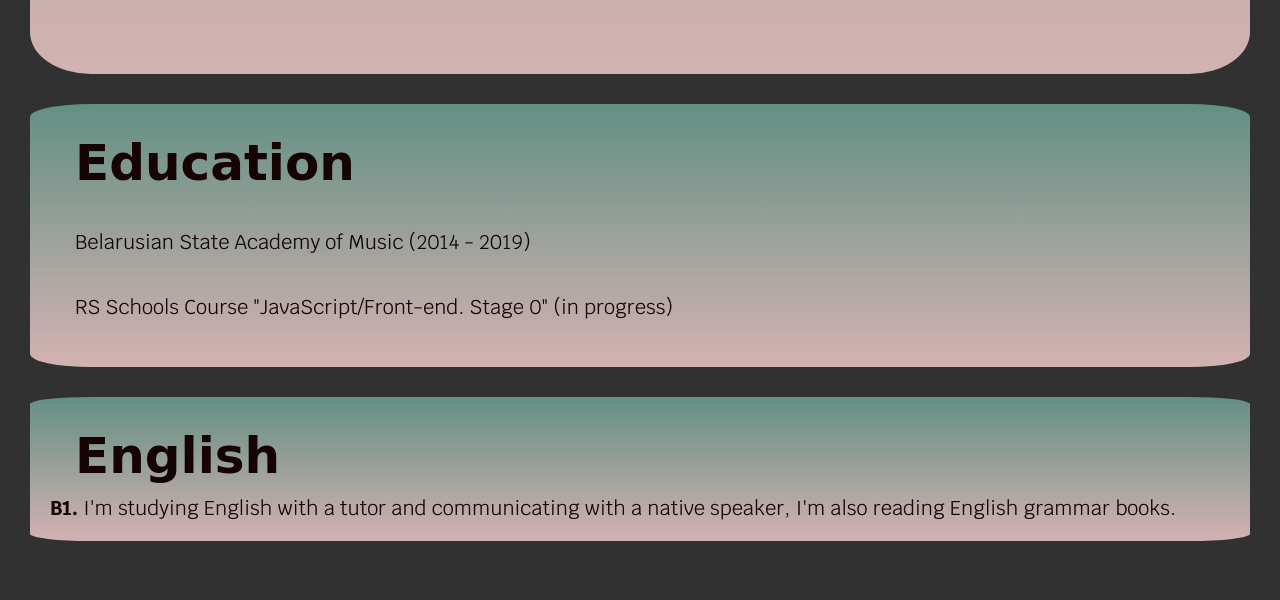
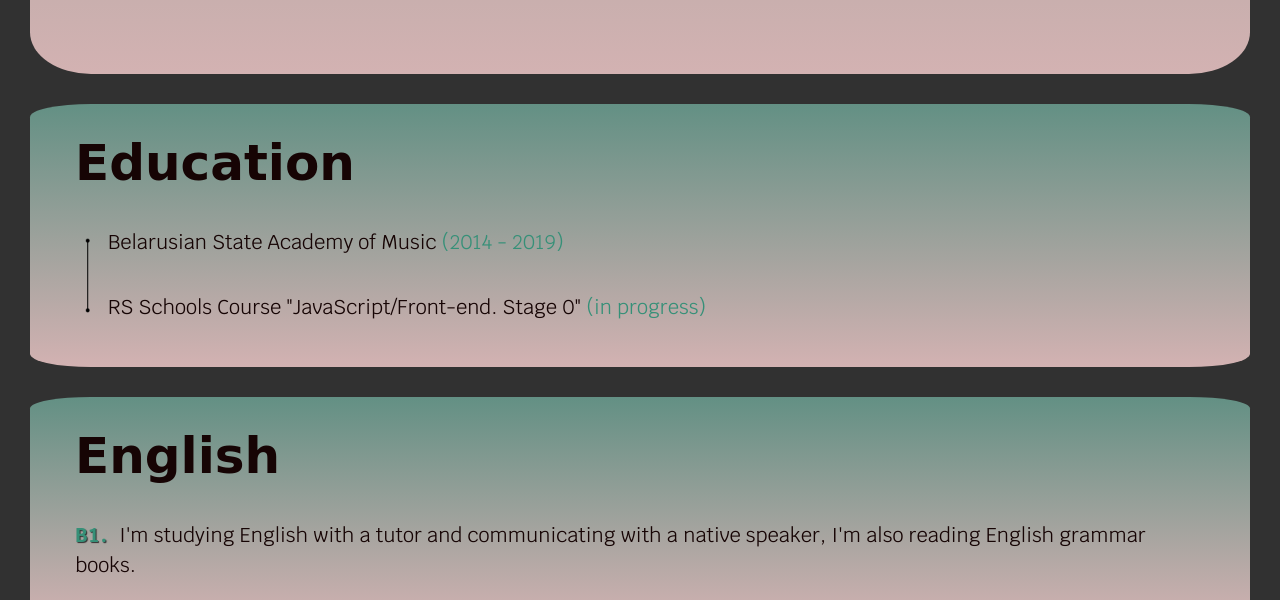
Before and after one commit to sleepyMaryAlex/rsschool-cv, a plain HTML site: page index.html in a window 1280 px wide. Shown: the part 2956-3556 px from the top of the page. Drawn offline with Linux system fonts and the light colour scheme; a web font is replaced by a local one.

Commit message:
feat: add styles for education section

```diff
--- a/index.html
+++ b/index.html
@@ -135,14 +135,14 @@ function findOdd(numbers) {
         <section id="education">
             <h2>Education</h2>
             <ul>
-                <li>Belarusian State Academy of Music (2014 - 2019)</li>
-                <li>RS Schools Course "JavaScript/Front-end. Stage 0" (in progress)</li>
+                <li><img src="images/line.png" alt="line" width="25">Belarusian State Academy of Music <span>(2014 - 2019)</span></li>
+                <li>RS Schools Course "JavaScript/Front-end. Stage 0" <span>(in progress)</span></li>
             </ul>
         </section>
 
         <section id="english">
             <h2>English</h2>
-            <p><strong>B1. </strong>I'm studying English with a tutor and communicating with a native speaker, I'm also
+            <p><strong>B1.</strong>I'm studying English with a tutor and communicating with a native speaker, I'm also
                 reading English grammar books.</p>
         </section>
 
--- a/style.css
+++ b/style.css
@@ -196,7 +196,8 @@ h2 {
     font-size: 50px;
 }
 
-#about_myself p {
+#about_myself p,
+#english p {
     margin: 15px;
     padding: 10px;
     line-height: 30px;
@@ -218,10 +219,12 @@ h2 {
     height: 50px;
 }
 
-#contacts ul li strong {
+#contacts ul li strong,
+#english p strong {
     margin-right: 10px;
     color: #369078;
     text-shadow: 1px 1px 1px #313131;
+    letter-spacing: 2px;
 }
 
 #contacts ul li a {
@@ -306,6 +309,19 @@ pre {
     color: #D5D6D8;
 }
 
+#education ul li img {
+    margin-bottom: -65px;
+    padding-right: 8px;
+}
+
+#education ul li span {
+    color: #369078;
+}
+
+#education ul li:nth-child(2) {
+    margin-left: 48px;
+}
+
 footer {
     display: flex;
     flex-direction: row;
```
Also changed, not shown: images/line.png (added).
